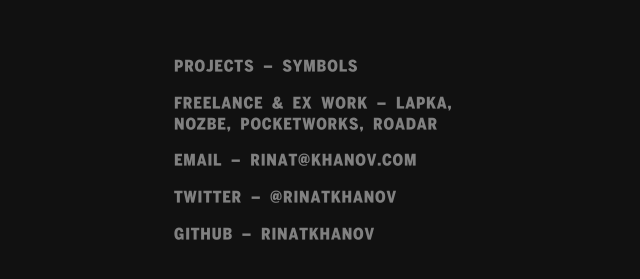
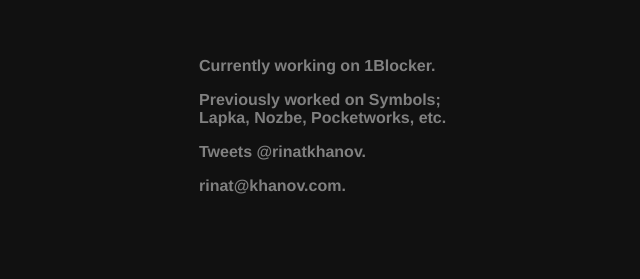
Before and after one commit to rinatkhanov/rinatkhanov.me, a plain HTML site: page index.html in a window 1280 px wide. Shown: the part 253-532 px from the top of the page, without its empty margins (316-956 px from the left). Drawn offline with Linux system fonts and the light colour scheme.

Commit message:
pre fall 2016 releases

```diff
--- a/index.html
+++ b/index.html
@@ -15,15 +15,13 @@
 <body>
 <div id="logo">Rinat Khanov</div>
 <div id="info">
-	<p>Projects – <a href="http://symbols.khanov.com">Symbols</a></p>
-	<p>Freelance & Ex Work –
+	<p>Currently working on <a href="http://1blocker.com">1Blocker</a>.</p>
+	<p>Previously worked on <a href="http://symbols.khanov.com">Symbols</a>;<br>
 	<a href="https://mylapka.com">Lapka</a>,
 	<a href="https://nozbe.com">Nozbe</a>,
-	<a href="https://www.pocketworks.co.uk">Pocketworks</a>,
-	<a href="http://www.roadar.ru">RoadAR</a></p>
-	<p>Email – <a href="mailto:rinat@khanov.com">rinat@khanov.com</a></p>
-	<p>Twitter – <a href="http://twitter.com/rinatkhanov/">@rinatkhanov</a></p>
-	<p>Github – <a href="https://github.com/rinatkhanov/">rinatkhanov</a></p>
+	<a href="http://www.pocketworks.co.uk">Pocketworks</a>, etc.</p>
+	<p>Tweets <a href="http://twitter.com/rinatkhanov/">@rinatkhanov</a>.</p>
+	<p><a href="mailto:rinat@khanov.com">rinat@khanov.com</a>.</p>
 </div>
 </body>
 </html>
--- a/style.css
+++ b/style.css
@@ -2,7 +2,6 @@
 	background-color: #111;
 	font-family: Benton, "Gill Sans", "Futura", Helvetica;
 	color: white;
-  text-transform: uppercase;
 }
 
 #logo {
@@ -11,14 +10,15 @@
 	font-size: 50px;
   letter-spacing: 7px;
   text-align: center;
+  text-transform: uppercase;
 }
 
 #info {
   color: gray;
   margin: auto;
-  width: 300px;
-  letter-spacing: 0.8px;
-  line-height: 1.3
+  width: 250px;
+  font-family: Avenir, Helvetica, Arial;
+  font-weight: bold;
 }
 
 @font-face {
@@ -36,6 +36,13 @@
 	border-bottom: 2px solid white;
 }
 
+::selection {
+  background: #333;
+}
+::-moz-selection {
+  background: #333;
+}
+
 html, html a {
     -webkit-font-smoothing: antialiased;
     text-shadow: 0.5px 0.5px 0.5px rgba(0,0,0,0.001);
```
